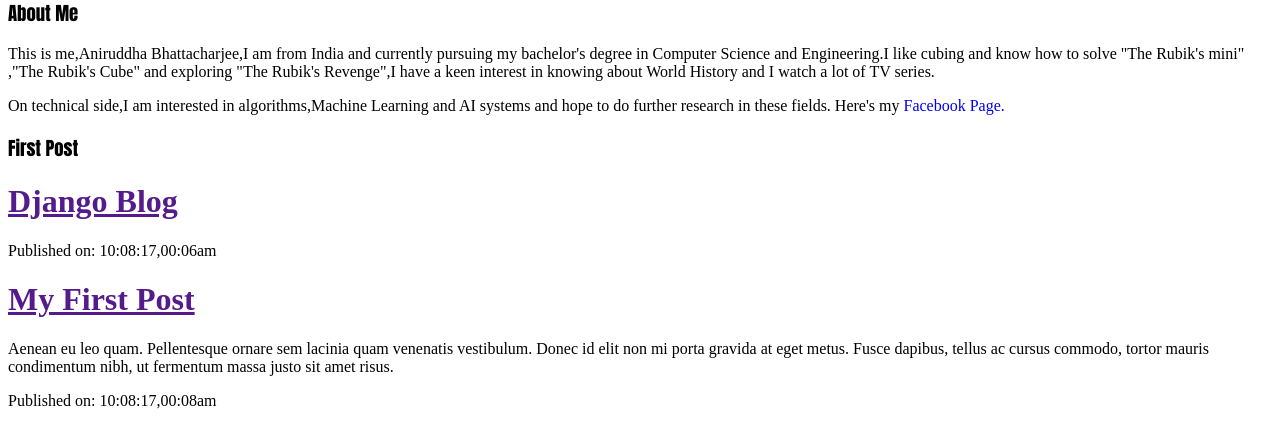
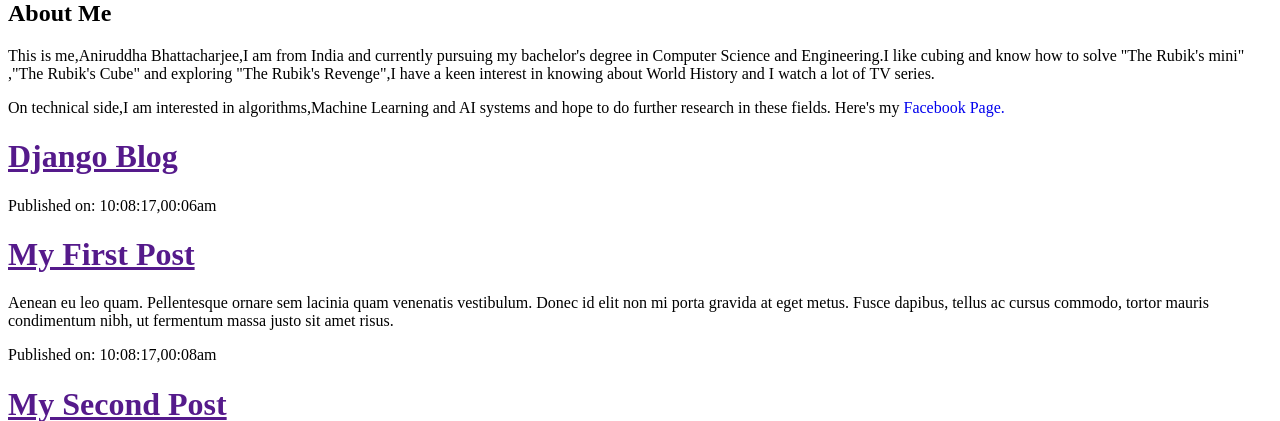
Before and after one commit to anirudnits/my-first-blog, a Django app: page / in a window 1280 px wide. Shown: the part 405-826 px from the top of the page. Run offline with Django 3.2, Linux system fonts and the light colour scheme.

Commit message:
Some more changes to the HTML file.

```diff
--- a/blog/templates/blog/post_list.html
+++ b/blog/templates/blog/post_list.html
@@ -9,10 +9,9 @@
 				<img src = "https://blog.hubspot.com/hs-fs/hub/53/file-23115630-jpg/blog/images/blogging_image.jpg?t=1502040395748&width=394&name=blogging_image.jpg" margin : "auto" alt = "blog photo">
 			</center>
 			<p> </p>
-			<h3 style = "font-family : Impact">About Me</h3>
+			<h2>About Me</h3>
 			<p> This is me,Aniruddha Bhattacharjee,I am from India and currently pursuing my bachelor's degree in Computer Science and Engineering.I like cubing and know how to solve "The Rubik's mini" ,"The Rubik's Cube" and exploring "The Rubik's Revenge",I have a keen interest in knowing about World History and I watch a lot of TV series.</p>
 			<p>On technical side,I am interested in algorithms,Machine Learning and AI systems and hope to do further research in these fields. Here's my <a href = "https://www.facebook.com/aniruddha.bhattacharjee.18" style = "text-decoration : none"> Facebook Page.</a></p>
-			<h3 style = "font-family : Impact">First Post</h3>
 			<div>
 				<h1><a href = "">Django Blog</a></h1>
 			</div>
```
